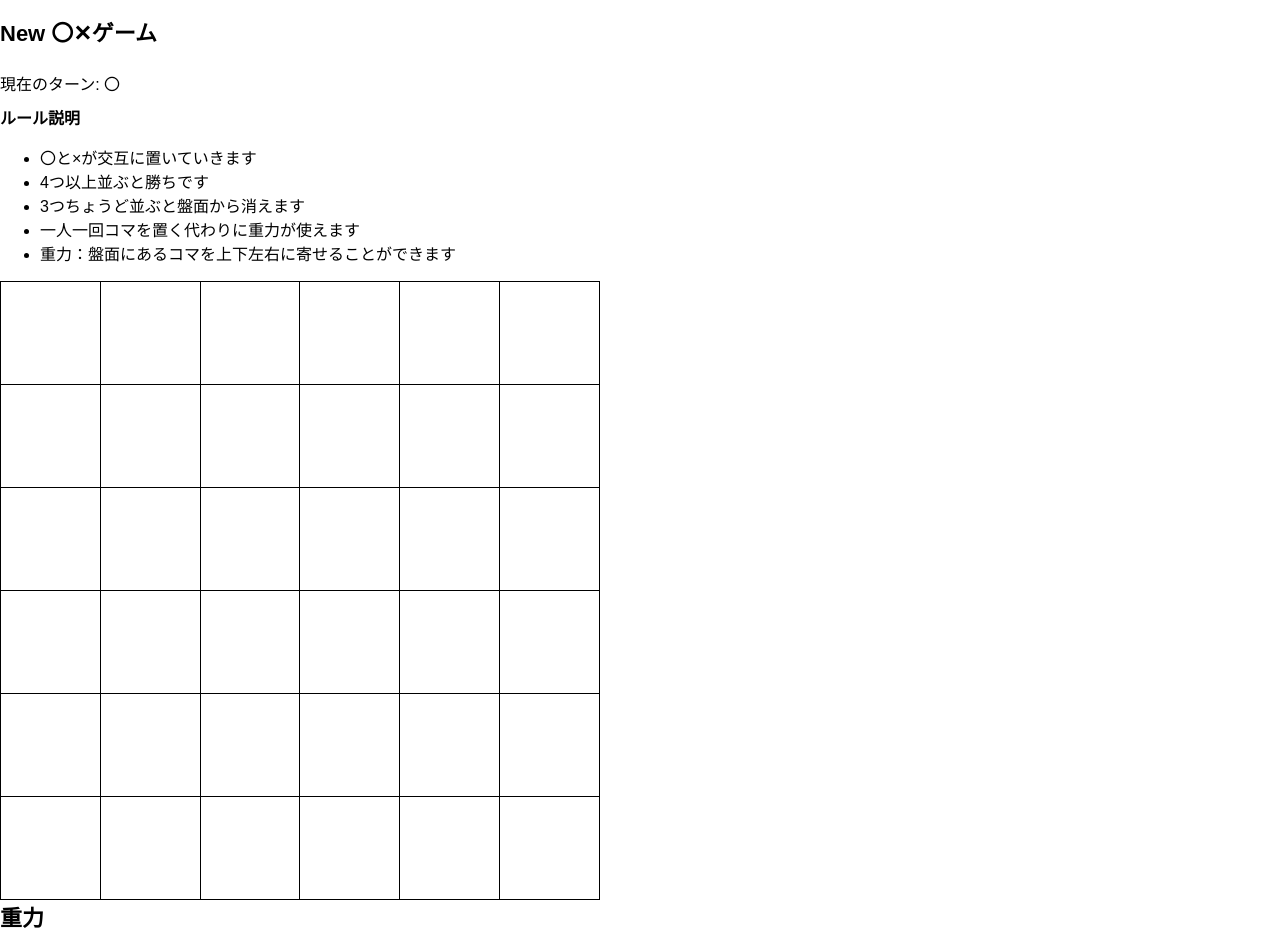
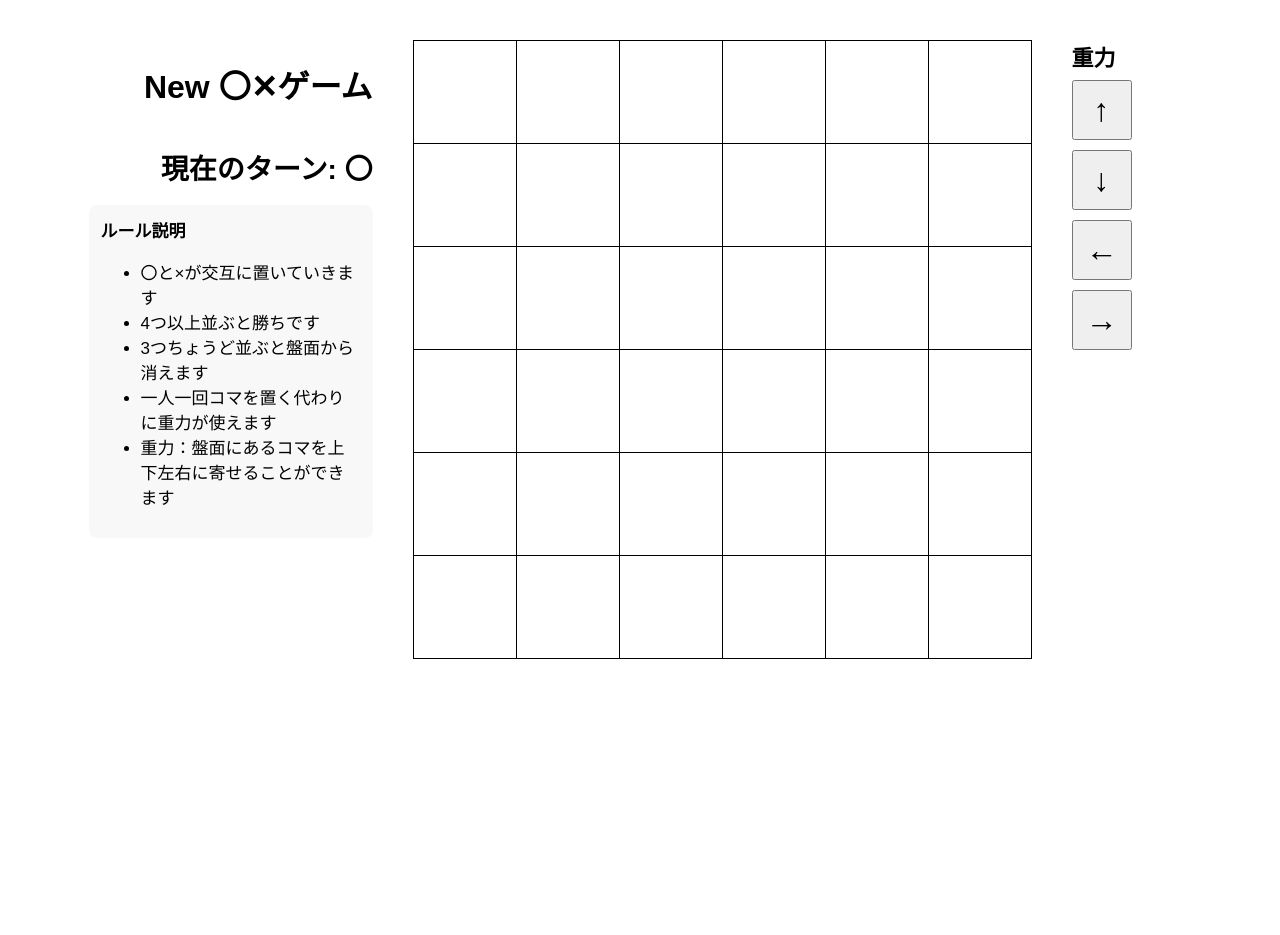
Before and after one commit to yaku151230-cloud/newox, a website: page marubatu.html in a window 1280 px wide. Shown: the top 935 px of the page. After the commit the page ends 800 px from the top, so only its background shows below. Drawn offline with Linux system fonts and the light colour scheme.

Commit message:
Update style.css

```diff
--- a/style.css
+++ b/style.css
@@ -1,79 +1,113 @@
 /* 共通スタイル */
 body {
   margin: 0;
-    padding: 0;
   font-family: sans-serif;
 }
-
+.game-wrapper {
+  display: flex;
+  justify-content: center;
+  align-items: flex-start;
+  gap: 40px;
+  margin-top: 40px;
+}
+#side-left {
+  display: flex;
+  flex-direction: column;
+  align-items: flex-end;
+  min-width: 180px;
+}
+#side-left h1 {
+  margin-bottom: 40px;
+}
+#turn-info {
+  font-size: 28px;
+  font-weight: bold;
+}
+#rule-box {
+  margin-top: 18px;
+  font-size: 17px;
+  background: #f8f8f8;
+  border-radius: 8px;
+  padding: 12px;
+  max-width: 260px;
+  text-align: left;
+}
 #board table {
   border-collapse: collapse;
-    width: 600px;
-    height: 600px;
 }
-
 #board td {
-    border: 1px solid #000;
-    text-align: center;
-    vertical-align: middle; /* 中央揃え */
-    font-size: 48px;
   width: 100px;
   height: 100px;
+  text-align: center;
+  vertical-align: middle;
+  font-size: 48px;
+  border: 1px solid #000;
 }
-
-#side-left, #side-right {
+#side-right {
   display: flex;
   flex-direction: column;
   align-items: flex-start;
-    gap: 10px;
+  min-width: 120px;
 }
-
-#side-left h1, #side-right div {
-    font-size: 22px;
-    font-weight: bold;
-}
-
 #side-right button {
   font-size: 32px;
   width: 60px;
   height: 60px;
   margin-bottom: 10px;
 }
+.gravity-label {
+  font-size: 22px;
+  font-weight: bold;
+  margin-bottom: 8px;
+}
 
-/* PC版：スマホ用パネル非表示 */
-#mobile-top-panel {
+/* スマホ版非表示 */
+#mobile-top-panel, #mobile-gravity-buttons {
   display: none;
 }
 
-/* スマホ版 */
+/* スマホ版レイアウト */
 @media (max-width: 700px) {
-    /* PCサイド非表示 */
+  .game-wrapper {
+    flex-direction: column !important;
+    align-items: center;
+    gap: 20px;
+  }
   #side-left, #side-right {
     display: none;
   }
-
-    /* スマホ用パネル表示 */
-    #mobile-top-panel {
+  #mobile-top-panel, #mobile-gravity-buttons {
     display: flex;
     flex-direction: column;
     align-items: center;
-        gap: 16px;
+    width: 98vw;
   }
-
   #board table {
     width: 98vw;
     height: 98vw;
   }
-
   #board td {
     width: 16vw;
     height: 16vw;
     font-size: 7vw;
   }
-
-    #gravity-buttons-mobile button {
+  #mobile-top-panel h1 {
     font-size: 6vw;
+    margin-bottom: 8px;
+  }
+  #mobile-turn-info {
+    font-size: 5vw;
+    margin-bottom: 8px;
+  }
+  #mobile-rule-box {
+    font-size: 4vw;
+    padding: 2vw;
+    margin-bottom: 12px;
+  }
+  #mobile-gravity-buttons button {
+    font-size: 14vw;
     width: 14vw;
     height: 14vw;
-        margin-bottom: 2vw;
+    margin: 2vw;
   }
 }
```
Lines whose indentation alone changed are shown as unchanged.
